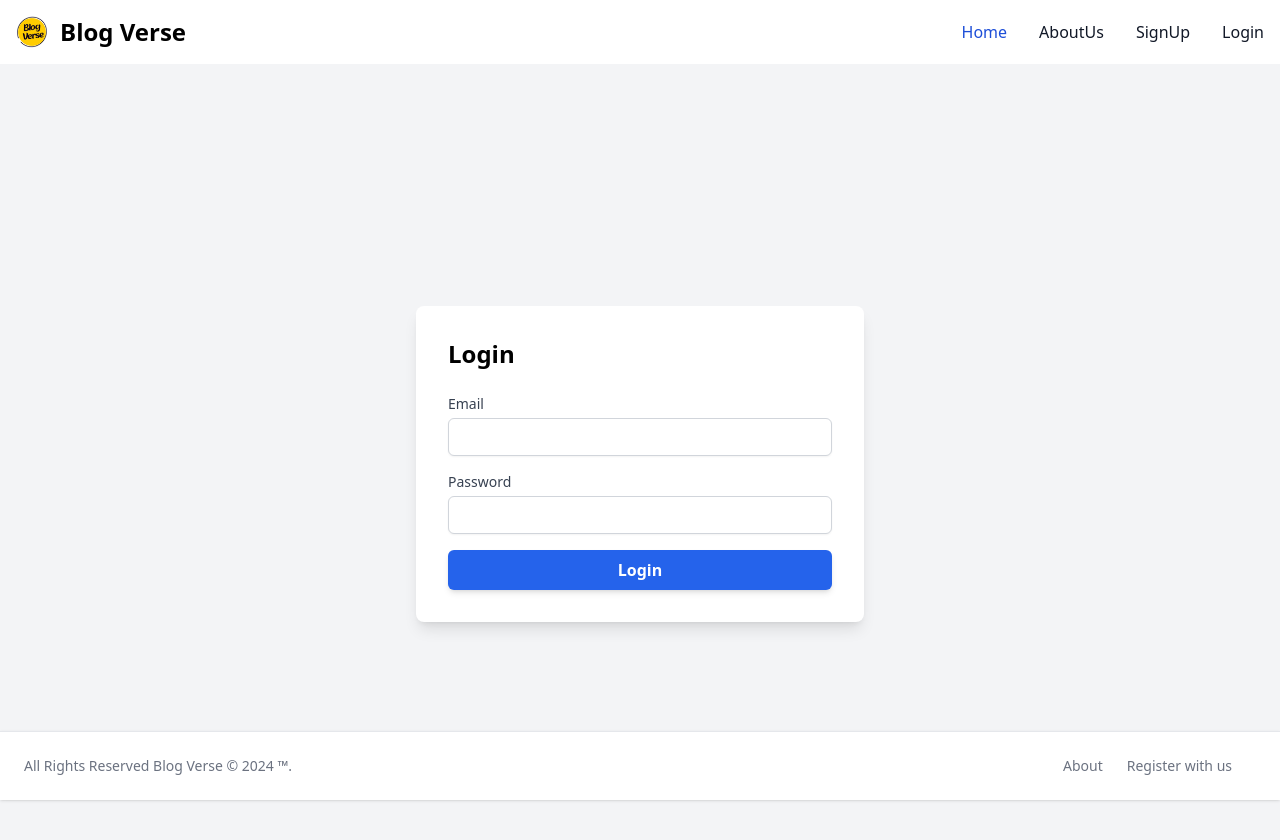
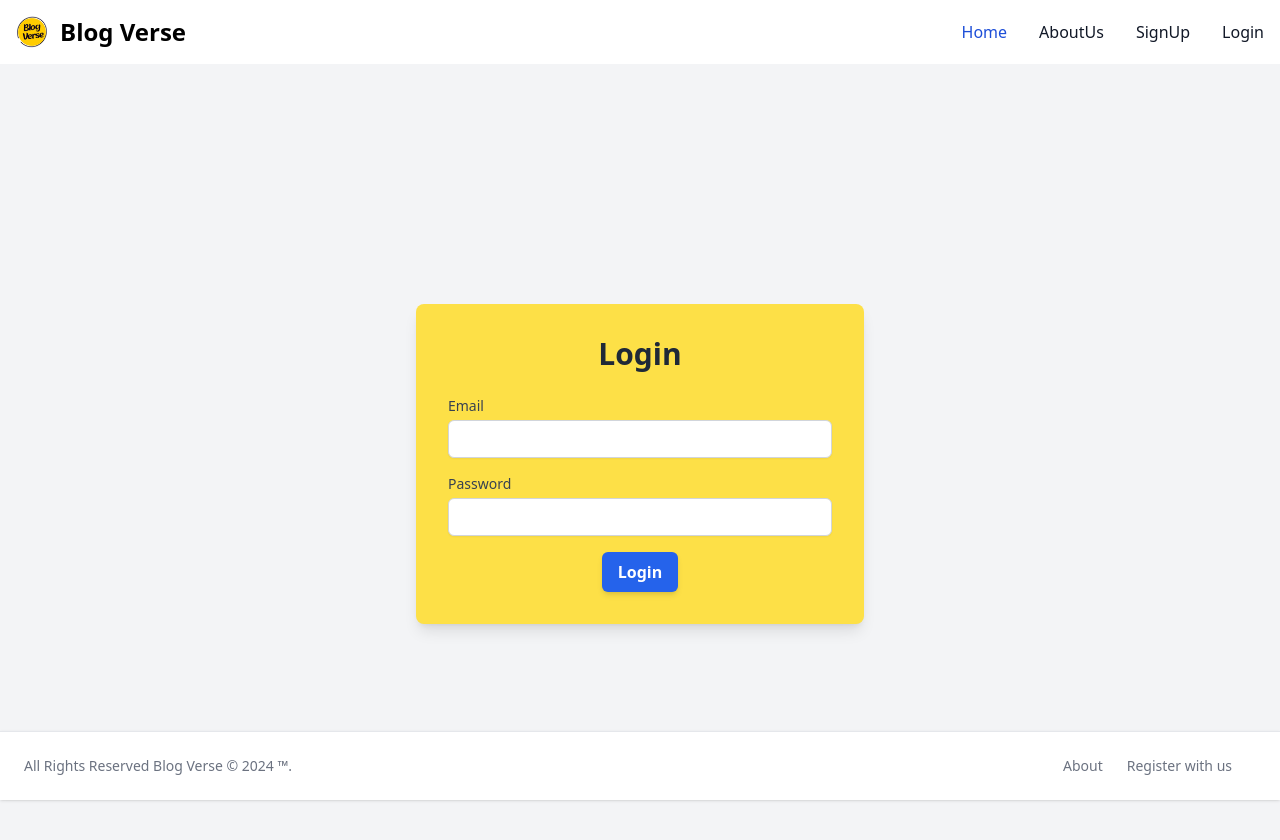
Before and after one commit to SiddeshwarGoudPalle/BlogVerse, a SvelteKit app: page /auth/Login in a window 1280 px wide. Shown: the top 840 px of the page. Built offline with nearby package versions, Linux system fonts and the light colour scheme; no server answers.

Commit message:
auth done

```diff
--- a/src/routes/auth/Login/+page.svelte
+++ b/src/routes/auth/Login/+page.svelte
@@ -5,11 +5,9 @@
   import { goto } from '$app/navigation';
   import { checkAuthentication } from '../../../stores/user';
 
-
   let email = '';
   let password = '';
   let message = '';
-
 
   async function login() {
     try {
@@ -18,7 +16,7 @@
         password
       });
 
-      localStorage.setItem("token",response.data.token);
+      localStorage.setItem("token", response.data.token);
       message = 'Login successful!';
       setTimeout(() => goto('/Dashboard'), 1000);
       checkAuthentication();
@@ -28,14 +26,13 @@
       message = 'Login failed: ' + (error.response ? error.response.data.message : error.message);
     }
   }
-
 </script>
 
-<div class="flex justify-center items-center h-screen bg-gray-100">
-  <div class="bg-white p-8 rounded-lg shadow-lg w-full max-w-md">
-    <h2 class="text-2xl font-bold mb-6">Login</h2>
+<div class="flex justify-center items-center min-h-screen bg-gray-100">
+  <div class="bg-yellow-300 p-8 rounded-lg shadow-lg w-full max-w-md transition-transform transform hover:scale-105 hover:shadow-xl">
+    <h2 class="text-3xl font-bold mb-6 text-center text-gray-800">Login</h2>
     {#if message}
-      <p class="text-red-500 mb-4">{message}</p>
+      <p class={message === 'Login successful!' ? 'text-green-500 mb-4 text-center' : 'text-red-500 mb-4 text-center'}>{message}</p>
     {/if}
     <form on:submit|preventDefault={login} class="space-y-4">
       <div>
@@ -44,7 +41,7 @@
           type="email"
           id="email"
           bind:value={email}
-          class="mt-1 block w-full px-3 py-2 border border-gray-300 rounded-md shadow-sm focus:outline-none focus:ring-blue-500 focus:border-blue-500 sm:text-sm"
+          class="mt-1 block w-full px-3 py-2 border border-gray-300 rounded-md shadow-sm focus:outline-none focus:ring-blue-500 focus:border-blue-500 sm:text-sm transition-transform transform hover:scale-105"
           required
         />
       </div>
@@ -55,15 +52,15 @@
           type="password"
           id="password"
           bind:value={password}
-          class="mt-1 block w-full px-3 py-2 border border-gray-300 rounded-md shadow-sm focus:outline-none focus:ring-blue-500 focus:border-blue-500 sm:text-sm"
+          class="mt-1 block w-full px-3 py-2 border border-gray-300 rounded-md shadow-sm focus:outline-none focus:ring-blue-500 focus:border-blue-500 sm:text-sm transition-transform transform hover:scale-105"
           required
         />
       </div>
 
-      <div>
+      <div class="flex justify-center">
         <button
           type="submit"
-          class="w-full py-2 px-4 bg-blue-600 text-white font-semibold rounded-md shadow-md hover:bg-blue-700 focus:outline-none focus:ring-2 focus:ring-blue-500 focus:ring-offset-2"
+          class=" py-2 px-4 bg-blue-600 text-white font-semibold rounded-md shadow-md hover:bg-blue-700 focus:outline-none focus:ring-2 focus:ring-blue-500 focus:ring-offset-2 transition-transform transform hover:scale-105"
         >
           Login
         </button>
@@ -71,3 +68,9 @@
     </form>
   </div>
 </div>
+
+<style>
+  .min-h-screen {
+    min-height: 100vh;
+  }
+</style>
--- a/src/routes/auth/Register/+page.svelte
+++ b/src/routes/auth/Register/+page.svelte
@@ -7,7 +7,6 @@
   let username = '';
   let email = '';
   let password = '';
-  let walletAddress = '';
   let message = '';
 
   async function register() {
@@ -15,11 +14,10 @@
       const response = await custom_axios.post(ApiConstants.Auth.REGISTER, {
         username,
         email,
-        password,
-        walletAddress
+        password
       });
       message = 'Registration successful!';
-      setTimeout(() => goto('/auth/Login'), 1000); // Redirect to login after 2 seconds
+      setTimeout(() => goto('/auth/Login'), 1000); // Redirect to login after 1 second
     } catch (error) {
       console.error('Error details:', error); // Log error details
       message = 'Registration failed: ' + (error.response ? error.response.data.message : error.message);
@@ -27,11 +25,11 @@
   }
 </script>
 
-<div class="flex justify-center items-center h-screen bg-gray-100">
-  <div class="bg-white p-8 rounded-lg shadow-lg w-full max-w-md">
-    <h2 class="text-2xl font-bold mb-6">Register</h2>
+<div class="flex justify-center items-center min-h-screen bg-gray-100">
+  <div class="bg-yellow-300 p-8 rounded-lg shadow-lg w-full max-w-md transition-transform transform hover:scale-105 hover:shadow-xl">
+    <h2 class="text-3xl font-bold mb-6 text-center text-gray-800">Register</h2>
     {#if message}
-      <p class={message === 'Registration successful!' ? 'text-green-500 mb-4' : 'text-red-500 mb-4'}>{message}</p>
+      <p class={message === 'Registration successful!' ? 'text-green-500 mb-4 text-center' : 'text-red-500 mb-4 text-center'}>{message}</p>
     {/if}
     <form on:submit|preventDefault={register} class="space-y-4">
       <div>
@@ -40,7 +38,7 @@
           type="text"
           id="username"
           bind:value={username}
-          class="mt-1 block w-full px-3 py-2 border border-gray-300 rounded-md shadow-sm focus:outline-none focus:ring-blue-500 focus:border-blue-500 sm:text-sm"
+          class="mt-1 block w-full px-3 py-2 border border-gray-300 rounded-md shadow-sm focus:outline-none focus:ring-blue-500 focus:border-blue-500 sm:text-sm transition-transform transform hover:scale-105"
           required
         />
       </div>
@@ -51,7 +49,7 @@
           type="email"
           id="email"
           bind:value={email}
-          class="mt-1 block w-full px-3 py-2 border border-gray-300 rounded-md shadow-sm focus:outline-none focus:ring-blue-500 focus:border-blue-500 sm:text-sm"
+          class="mt-1 block w-full px-3 py-2 border border-gray-300 rounded-md shadow-sm focus:outline-none focus:ring-blue-500 focus:border-blue-500 sm:text-sm transition-transform transform hover:scale-105"
           required
         />
       </div>
@@ -62,25 +60,15 @@
           type="password"
           id="password"
           bind:value={password}
-          class="mt-1 block w-full px-3 py-2 border border-gray-300 rounded-md shadow-sm focus:outline-none focus:ring-blue-500 focus:border-blue-500 sm:text-sm"
+          class="mt-1 block w-full px-3 py-2 border border-gray-300 rounded-md shadow-sm focus:outline-none focus:ring-blue-500 focus:border-blue-500 sm:text-sm transition-transform transform hover:scale-105"
           required
         />
       </div>
 
-      <div>
-        <label for="walletAddress" class="block text-sm font-medium text-gray-700">Wallet Address</label>
-        <input
-          type="text"
-          id="walletAddress"
-          bind:value={walletAddress}
-          class="mt-1 block w-full px-3 py-2 border border-gray-300 rounded-md shadow-sm focus:outline-none focus:ring-blue-500 focus:border-blue-500 sm:text-sm"
-        />
-      </div>
-
-      <div>
+      <div class="flex justify-center">
         <button
           type="submit"
-          class="w-full py-2 px-4 bg-blue-600 text-white font-semibold rounded-md shadow-md hover:bg-blue-700 focus:outline-none focus:ring-2 focus:ring-blue-500 focus:ring-offset-2"
+          class=" py-2 px-4 bg-blue-600 text-white font-semibold rounded-md shadow-md hover:bg-blue-700 focus:outline-none focus:ring-2 focus:ring-blue-500 focus:ring-offset-2 transition-transform transform hover:scale-105"
         >
           Register
         </button>
@@ -88,3 +76,9 @@
     </form>
   </div>
 </div>
+
+<style>
+  .min-h-screen {
+    min-height: 100vh;
+  }
+</style>
```
